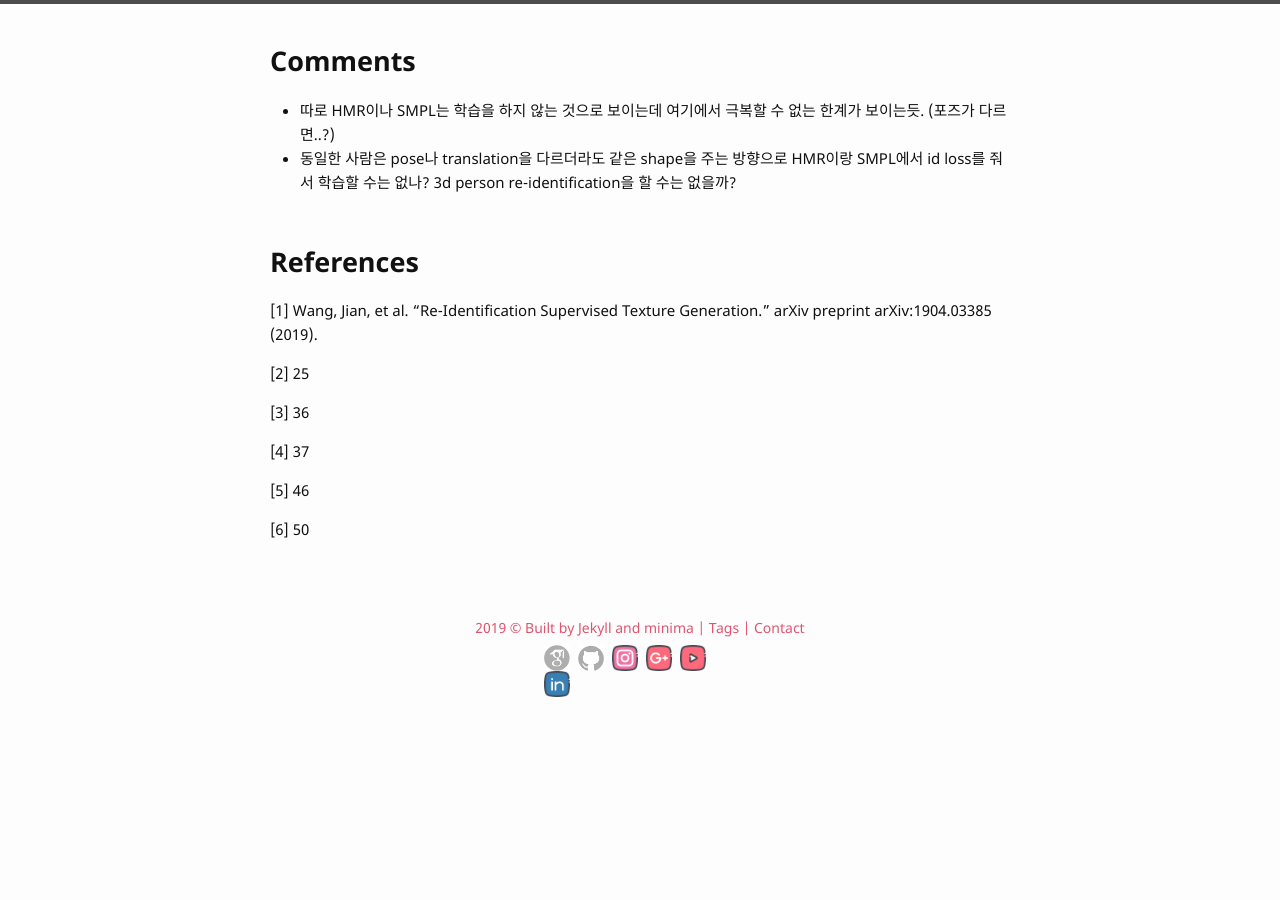
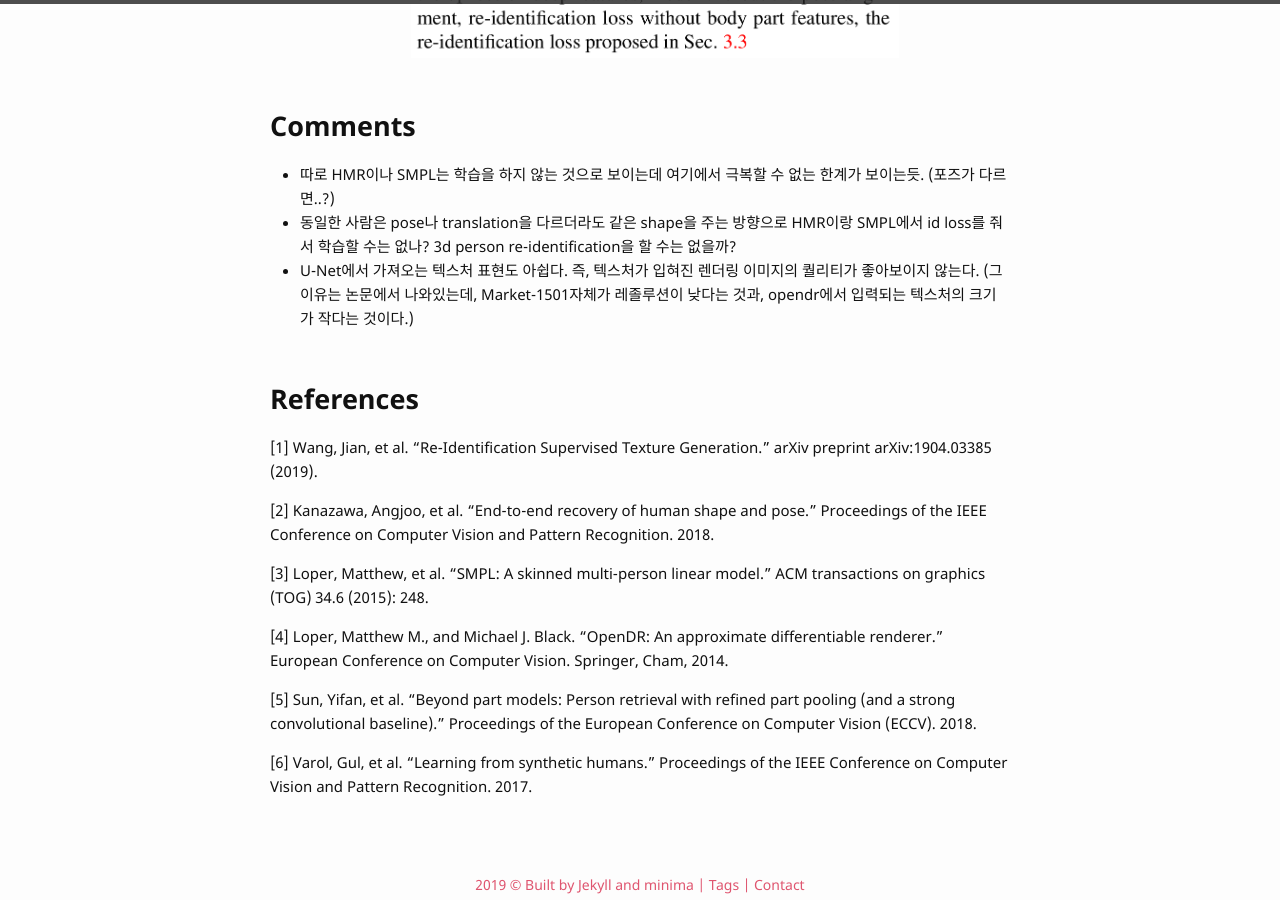
Before and after one commit to bismex/bismex.github.io, a Jekyll site: the page built from _posts/2019-05-22-3DTG.md, in a window 1280 px wide and 900 px high, scrolled down 3369 px. Built offline with Jekyll 4.4.1, drawn with Linux system fonts in a browser that asks for light colours; formulas are drawn with MathJax 3; before the commit the page ends 4066 px from its top, so only the background shows below that; some of the changed text lies outside the part shown.

Commit message:
Update 2019-05-22-3DTG.md

```diff
--- a/_posts/2019-05-22-3DTG.md
+++ b/_posts/2019-05-22-3DTG.md
@@ -54,8 +54,9 @@
 {: style="width: 70%;" class="center"}
 
 - Re-ID loss ablation 2
-  -
-
+  - Deep features: re-id network의 마지막 특징벡터의 L1 loss 사용. deep feature만으로는 상세한 텍스처를 표현하기 힘들다는 한계점.
+  - No-pose: HMR, SMPL과정 없이 re-id network만 믿고 re-id loss 적용. 맨 위 예시에서 사람이 영상 전체에 fit하지 않기에 백그라운드가 상의에 표현됨.
+  - No-PCB: PCB는 body feature를 구분하여 사용했지만, 구분없이 사용. 팔다리 옷 디테일이 아쉽다.
 ![picture]({{ '/assets/images/3DTG003.png' | relative_url }})
 {: style="width: 70%;" class="center"}
 
@@ -64,17 +65,18 @@
 
 - 따로 HMR이나 SMPL는 학습을 하지 않는 것으로 보이는데 여기에서 극복할 수 없는 한계가 보이는듯. (포즈가 다르면..?)
 - 동일한 사람은 pose나 translation을 다르더라도 같은 shape을 주는 방향으로 HMR이랑 SMPL에서 id loss를 줘서 학습할 수는 없나? 3d person re-identification을 할 수는 없을까?
+- U-Net에서 가져오는 텍스처 표현도 아쉽다. 즉, 텍스처가 입혀진 렌더링 이미지의 퀄리티가 좋아보이지 않는다. (그 이유는 논문에서 나와있는데, Market-1501자체가 레졸루션이 낮다는 것과, opendr에서 입력되는 텍스처의 크기가 작다는 것이다.)
 
 ## References
 
 [1] Wang, Jian, et al. "Re-Identification Supervised Texture Generation." arXiv preprint arXiv:1904.03385 (2019).
 
-[2] 25
+[2] Kanazawa, Angjoo, et al. "End-to-end recovery of human shape and pose." Proceedings of the IEEE Conference on Computer Vision and Pattern Recognition. 2018.
 
-[3] 36
+[3] Loper, Matthew, et al. "SMPL: A skinned multi-person linear model." ACM transactions on graphics (TOG) 34.6 (2015): 248.
 
-[4] 37
+[4] Loper, Matthew M., and Michael J. Black. "OpenDR: An approximate differentiable renderer." European Conference on Computer Vision. Springer, Cham, 2014.
 
-[5] 46
+[5] Sun, Yifan, et al. "Beyond part models: Person retrieval with refined part pooling (and a strong convolutional baseline)." Proceedings of the European Conference on Computer Vision (ECCV). 2018.
 
-[6] 50
+[6] Varol, Gul, et al. "Learning from synthetic humans." Proceedings of the IEEE Conference on Computer Vision and Pattern Recognition. 2017.
```
